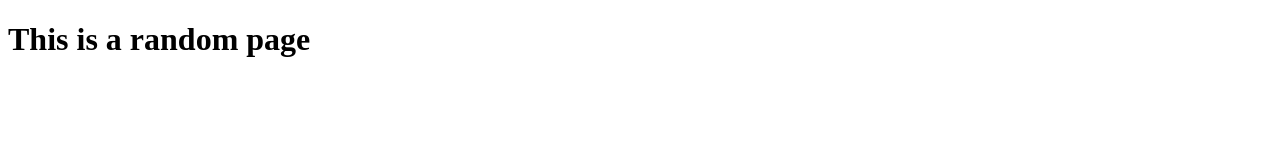
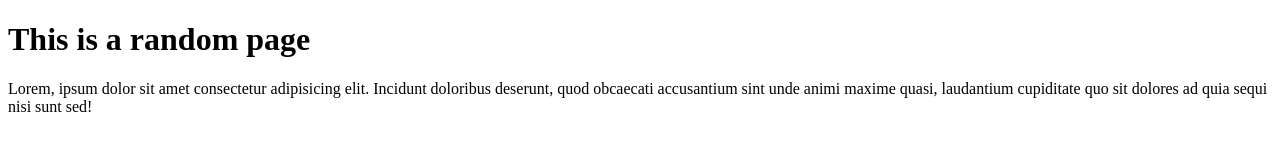
Before and after one commit to DantchoLV9/git-training-hatless, a plain HTML site: page index.html in a window 1280 px wide. Drawn offline with Linux system fonts and the light colour scheme.

Commit message:
Added example text to page

```diff
--- a/index.html
+++ b/index.html
@@ -7,5 +7,6 @@
 </head>
 <body>
     <h1>This is a random page</h1>
+    <p>Lorem, ipsum dolor sit amet consectetur adipisicing elit. Incidunt doloribus deserunt, quod obcaecati accusantium sint unde animi maxime quasi, laudantium cupiditate quo sit dolores ad quia sequi nisi sunt sed!</p>
 </body>
 </html>
```
